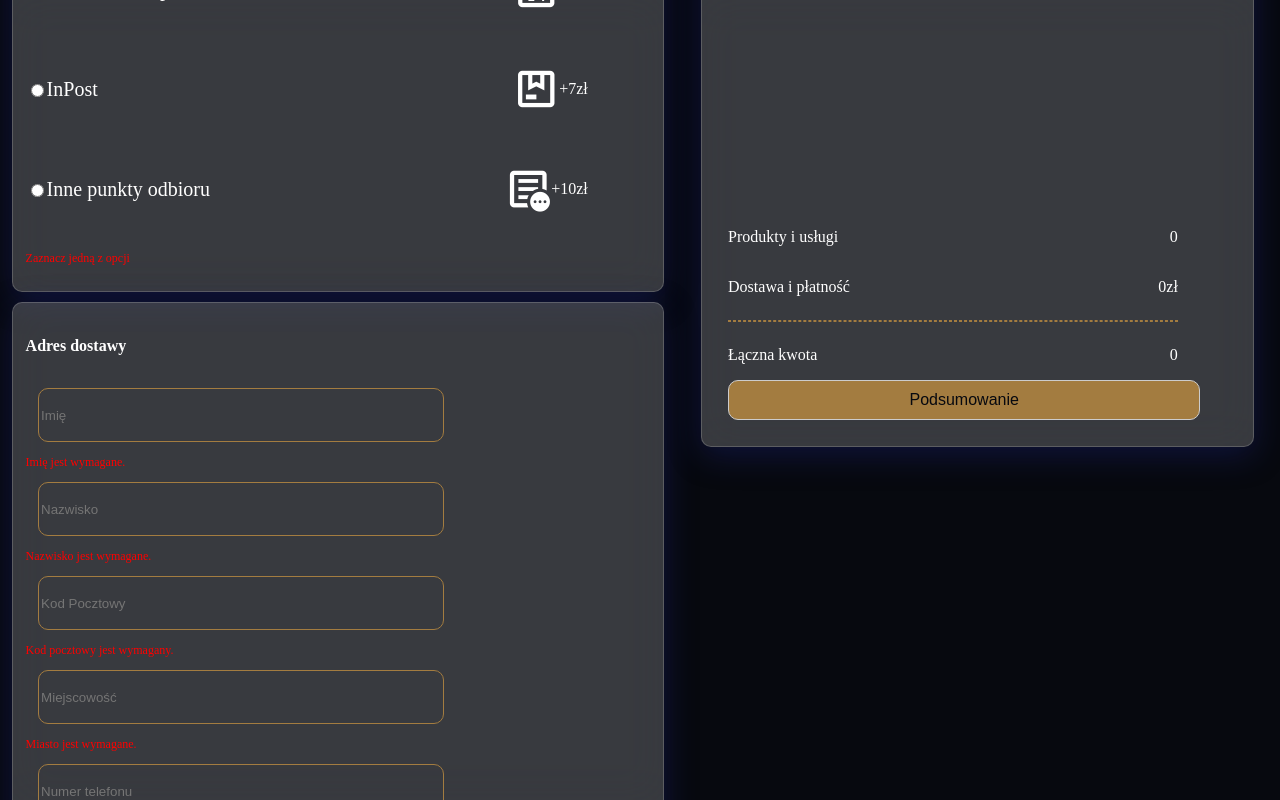
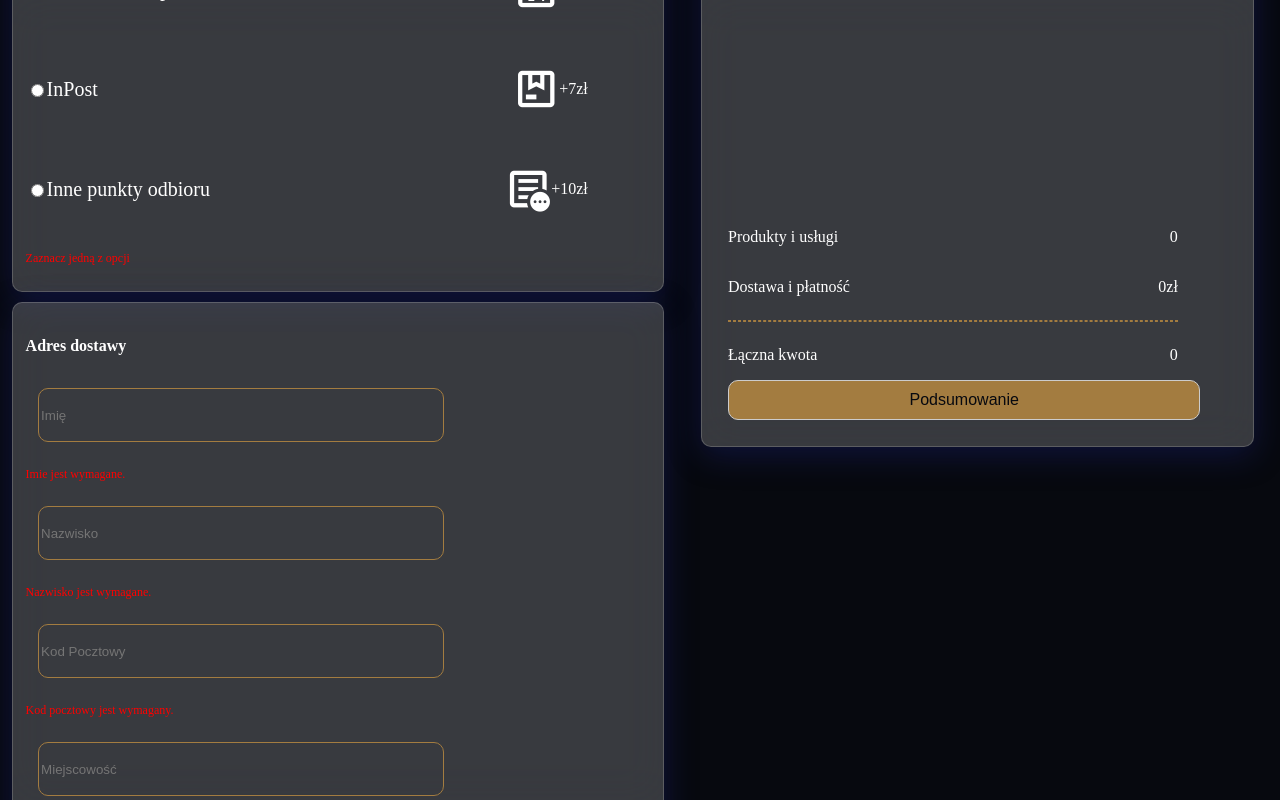
Before and after one commit to MateuszBrankiewicz/ComouterShop, an Angular app in the folder frontend/ComputerShop/: page /order-page in a window 1280 px wide. Both pictures are taken after a click on the button "Podsumowanie". Shown: the part 470-1270 px from the top of the page. Built offline with nearby package versions, Linux system fonts and the light colour scheme.

Commit message:
order page form validators

```diff
--- a/frontend/ComputerShop/src/app/pages/order-page/order-page.component.html
+++ b/frontend/ComputerShop/src/app/pages/order-page/order-page.component.html
@@ -97,80 +97,95 @@
              class="input"
              required
              formControlName="firstName">
-			<div *ngIf="
-          orderForm.get('firstName')?.invalid &&
-          orderForm.get('firstName')?.touched
-        "
+      <div *ngIf="orderForm.get('firstName')?.touched && orderForm.get('firstName')?.invalid"
            class="error-message">
-				<span *ngIf="orderForm.get('firstName')?.hasError('required')"
-					class="error-message">
-					Imię jest wymagane.
-				</span>
-			</div>
+
+        <p class="error-message" *ngIf="orderForm.get('firstName')?.hasError('required')">
+          Imie jest wymagane.
+        </p>
+
+        <p class="error-message" *ngIf="orderForm.get('firstName')?.hasError('pattern')">
+          Niepoprawny format imienia.
+        </p></div>
       <input type="text"
              placeholder="Nazwisko"
              class="input"
              required
              formControlName="lastName">
-			<div *ngIf="
-          orderForm.get('lastName')?.invalid &&
-          orderForm.get('lastName')?.touched
-        "
+      <div *ngIf="orderForm.get('lastName')?.touched && orderForm.get('lastName')?.invalid"
            class="error-message">
-				<span *ngIf="orderForm.get('lastName')?.hasError('required')"
-					class="error-message">
+
+        <p class="error-message" *ngIf="orderForm.get('lastName')?.hasError('required')">
           Nazwisko jest wymagane.
-				</span>
-			</div>
+        </p>
+
+        <p class="error-message" *ngIf="orderForm.get('lastName')?.hasError('pattern')">
+          Niepoprawny format nazwiska.
+        </p></div>
       <input formControlName="postalCode"
              type="text"
              placeholder="Kod Pocztowy"
              class="input"
              required
-				pattern="[0-9]{2}-[0-9]{3}">
-			<div *ngIf="
-          orderForm.get('postalCode')?.invalid &&
-          orderForm.get('postalCode')?.touched
-        "
+      >
+      <div *ngIf="orderForm.get('postalCode')?.touched && orderForm.get('postalCode')?.invalid"
            class="error-message">
-				<span *ngIf="orderForm.get('postalCode')?.hasError('required')"
-					class="error-message">
+
+        <p class="error-message" *ngIf="orderForm.get('postalCode')?.hasError('required')">
           Kod pocztowy jest wymagany.
-				</span>
-			</div>
+        </p>
+
+        <p class="error-message" *ngIf="orderForm.get('postalCode')?.hasError('pattern')">
+          Niepoprawny format kodu pocztowego.
+        </p></div>
       <input type="text"
              placeholder="Miejscowość"
              class="input"
              required
              formControlName="city">
-			<div *ngIf="orderForm.get('city')?.invalid && orderForm.get('city')?.touched"
+      <div *ngIf="orderForm.get('city')?.touched && orderForm.get('city')?.invalid"
            class="error-message">
-				<span *ngIf="orderForm.get('city')?.hasError('required')"
-					class="error-message">
-					Miasto jest wymagane.
-				</span>
-			</div>
+
+        <p class="error-message" *ngIf="orderForm.get('city')?.hasError('required')">
+          Nazwa miasta jest wymagana.
+        </p>
+
+        <p class="error-message" *ngIf="orderForm.get('city')?.hasError('pattern')">
+          Niepoprawny format nazwy miasta.
+        </p></div>
       <input formControlName="phoneNumber"
              type="tel"
              placeholder="Numer telefonu"
              class="input"
              required
-				pattern="[0-9]{9}">
-			<div *ngIf="
-          orderForm.get('phoneNumber')?.invalid &&
-          orderForm.get('phoneNumber')?.touched
-        "
+      >
+      <div *ngIf="orderForm.get('phoneNumber')?.touched && orderForm.get('phoneNumber')?.invalid"
            class="error-message">
-				<span *ngIf="orderForm.get('phoneNumber')?.hasError('required')"
-					class="error-message">
+
+        <p class="error-message" *ngIf="orderForm.get('phoneNumber')?.hasError('required')">
           Numer telefonu jest wymagany.
-				</span>
-			</div>
+        </p>
+
+        <p class="error-message" *ngIf="orderForm.get('phoneNumber')?.hasError('pattern')">
+          Niepoprawny format numeru telefonu.
+        </p></div>
       <input type="email"
              placeholder="email"
              class="input"
              required
              formControlName="email">
+      <div *ngIf="orderForm.get('email')?.touched && orderForm.get('email')?.invalid"
+           class="error-message">
+        <!-- Email required error message -->
+        <p class="error-message" *ngIf="orderForm.get('email')?.hasError('required')">
+          Email jest wymagany.
+        </p>
+        <!-- Email format error message -->
+        <p class="error-message" *ngIf="orderForm.get('email')?.hasError('pattern')">
+          Niepoprawny format email.
+        </p>
+      </div>
+
     </section>
     <section class="payment">
       <label for="online">
--- a/frontend/ComputerShop/src/app/pages/order-page/order-page.component.ts
+++ b/frontend/ComputerShop/src/app/pages/order-page/order-page.component.ts
@@ -25,11 +25,11 @@ export class OrderPageComponent extends BasketPageComponent {
     super(document);
     this.orderForm = this.formBuilder.group({
       delivery: ['', Validators.required],
-      firstName: ['', Validators.required],
-      lastName: ['', Validators.required],
-      postalCode: ['', Validators.required],
-      city: ['', Validators.required],
-      phoneNumber: ['', Validators.required],
+      firstName: ['', [Validators.required, Validators.pattern(/^[a-zA-ZąćęłńóśżźĄĆĘŁŃÓŚŻŹ]{2,20}$/)]],
+      lastName: ['', [Validators.required, Validators.pattern(/^[a-zA-ZąćęłńóśżźĄĆĘŁŃÓŚŻŹ]{2,40}$/)]],
+      postalCode: ['', [Validators.required, Validators.pattern(/[0-9]{2}-[0-9]{3}/)]],
+      city: ['', [Validators.required, Validators.pattern(/^[a-zA-ZąćęłńóśżźĄĆĘŁŃÓŚŻŹ\s]{2,50}$/)]],
+      phoneNumber: ['', [Validators.required, Validators.pattern(/[0-9]{9}/)]],
       email: ['', [Validators.required, Validators.email]],
       payment: ['', Validators.required],
       regulationsAccepted: [false, Validators.requiredTrue],
```
Lines whose indentation alone changed are shown as unchanged.
